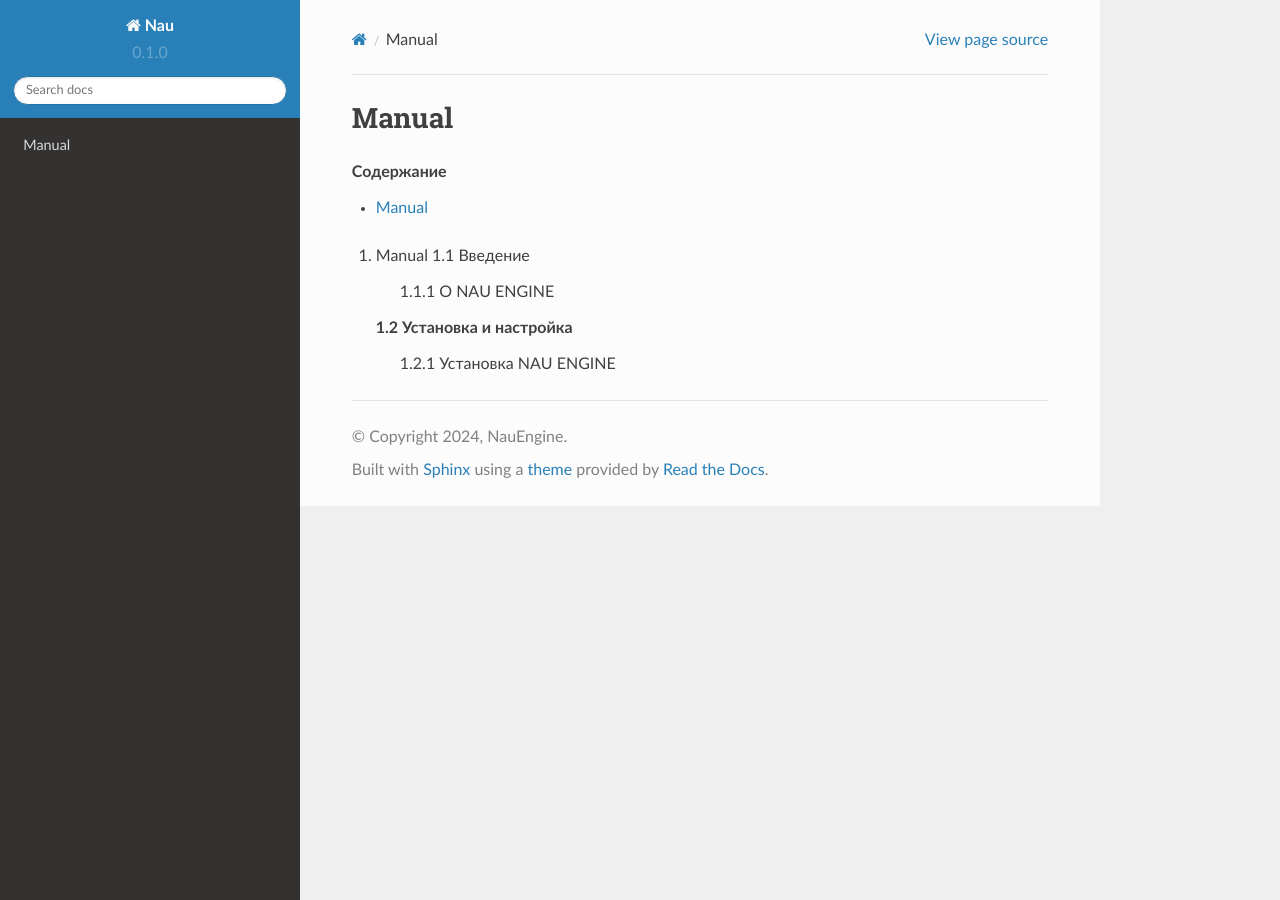
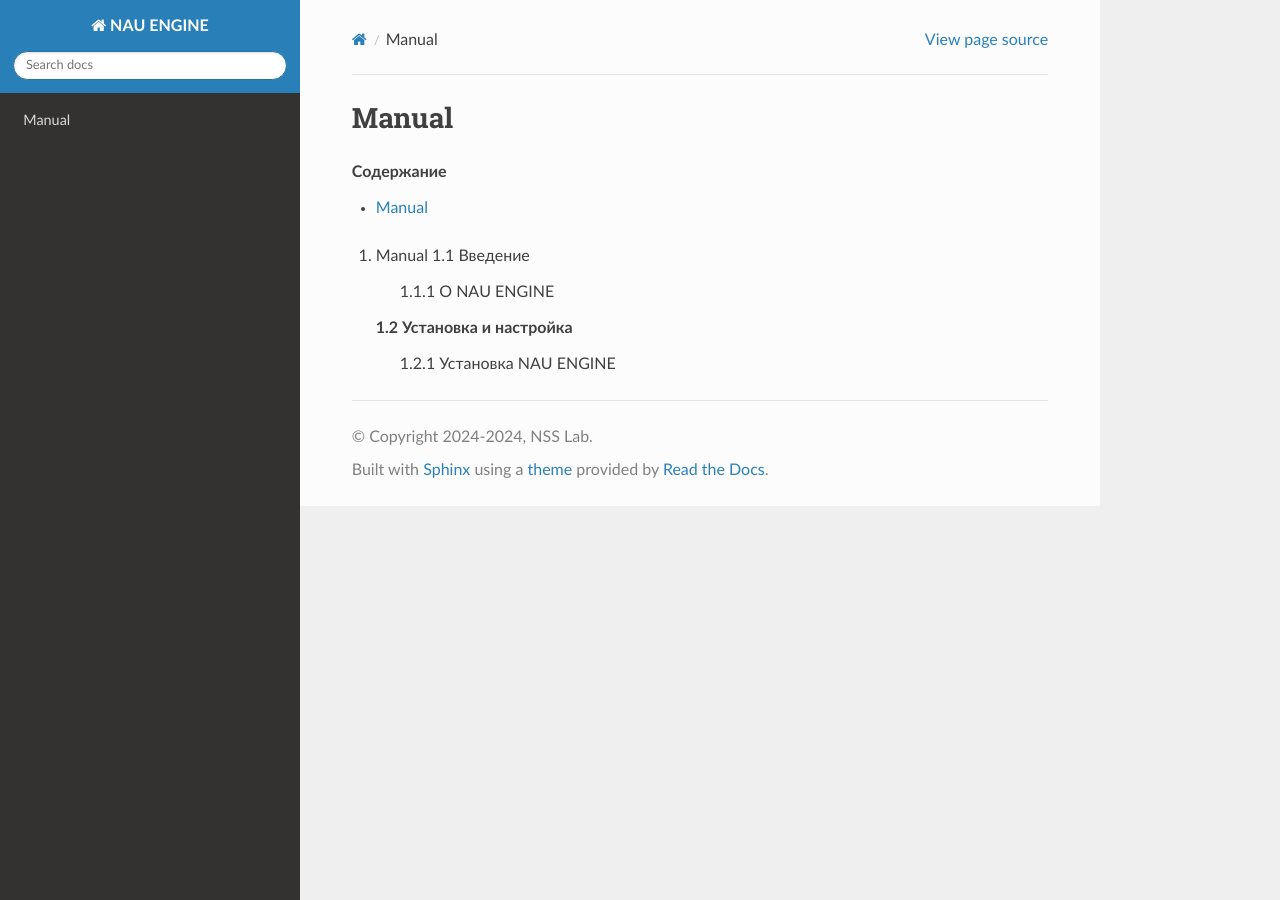
Before and after one commit to Bioritm/rtd01, a Sphinx documentation site: the page built from docs/source/index.rst, in a window 1280 px wide. Built offline with Sphinx 7.4.7 and the Read the Docs theme 2.0.0, drawn with Linux system fonts in a browser that asks for light colours; some of the changed lines change nothing that is shown.

Commit message:
Update conf.py

```diff
--- a/docs/source/conf.py
+++ b/docs/source/conf.py
@@ -1,35 +1,104 @@
 # Configuration file for the Sphinx documentation builder.
+#
+# This file only contains a selection of the most common options. For a full
+# list see the documentation:
+# https://www.sphinx-doc.org/en/master/usage/configuration.html
 
-# -- Project information
+# -- Path setup --------------------------------------------------------------
 
-project = 'Nau'
-copyright = '2024, NauEngine'
-author = ''
+# If extensions (or modules to document with autodoc) are in another directory,
+# add these directories to sys.path here. If the directory is relative to the
+# documentation root, use os.path.abspath to make it absolute, like shown here.
+#
+import os
+import datetime
+import sys
+sys.path.insert(0, os.path.abspath('../..'))
+from sphinx.builders.html import StandaloneHTMLBuilder
 
-release = '0.1'
-version = '0.1.0'
 
-# -- General configuration
+# -- Project information -----------------------------------------------------
 
+project = 'NAU ENGINE'
+copyright = '2024-{}, NSS Lab'.format(datetime.datetime.now().year)
+author = 'NSS Lab'
+
+# The full version, including alpha/beta/rc tags
+release = '0.0.1'
+# -- General configuration ---------------------------------------------------
+
+# Add any Sphinx extension module names here, as strings. They can be
+# extensions coming with Sphinx (named 'sphinx.ext.*') or your custom
+# ones.
 extensions = [
-    'sphinx.ext.duration',
-    'sphinx.ext.doctest',
+    'sphinx_rtd_theme',
     'sphinx.ext.autodoc',
+    'sphinx.ext.coverage',
+    'sphinx.ext.napoleon',
+    'sphinx.ext.viewcode',
+    'sphinx.ext.mathjax',
+    'autodocsumm',
     'sphinx.ext.autosummary',
-    'sphinx.ext.intersphinx',
+    'sphinx.ext.autodoc.typehints',
+    'sphinx.ext.graphviz',
+    'sphinxcontrib.autodoc_pydantic',
 ]
 
-intersphinx_mapping = {
-    'python': ('https://docs.python.org/3/', None),
-    'sphinx': ('https://www.sphinx-doc.org/en/master/', None),
-}
-intersphinx_disabled_domains = ['std']
-
+# Add any paths that contain templates here, relative to this directory.
 templates_path = ['_templates']
 
-# -- Options for HTML output
+# List of patterns, relative to source directory, that match files and
+# directories to ignore when looking for source files.
+# This pattern also affects html_static_path and html_extra_path.
+exclude_patterns = []
 
-html_theme = 'sphinx_rtd_theme'
+# -- Options for HTML output -------------------------------------------------
 
-# -- Options for EPUB output
-epub_show_urls = 'footnote'
+# The theme to use for HTML and HTML Help pages.  See the documentation for
+# a list of builtin themes.
+#
+StandaloneHTMLBuilder.supported_image_types = [
+    'image/svg+xml',
+    'image/gif',
+    'image/png',
+    'image/jpeg'
+]
+html_theme = "sphinx_rtd_theme"
+# html_logo = "/docs/img/gefest_logo.png"
+
+# Add any paths that contain custom static files (such as style sheets) here,
+# relative to this directory. They are copied after the builtin static files,
+# so a file named "default.css" will overwrite the builtin "default.css".
+# html_static_path = ['_static']
+
+
+# -- Extension configuration -------------------------------------------------
+
+# autodoc_inherit_docstrings = False
+# napoleon_google_docstring = True
+# napoleon_include_init_with_doc = True
+napoleon_google_docstring = True
+napoleon_numpy_docstring = False
+napoleon_include_init_with_doc = False
+napoleon_include_private_with_doc = True
+napoleon_include_special_with_doc = True
+napoleon_use_admonition_for_examples = True
+napoleon_use_admonition_for_notes = True
+napoleon_use_admonition_for_references = False
+napoleon_use_ivar = True
+napoleon_use_keyword = True
+napoleon_use_param = True
+napoleon_use_rtype = True
+napoleon_attr_annotations = False
+
+autodoc_default_options = {
+    'members': True,
+    'undoc-members': False,
+    'show-inheritance': True,
+    'member-order': 'bysource',
+    'ignore-module-all': True,
+}
+autoclass_content = 'class'
+autodoc_typehints = 'signature'
+autodoc_typehints_format = 'short'
+autodoc_mock_imports = ['objgraph', 'memory_profiler', 'gprof2dot', 'snakeviz']
```
